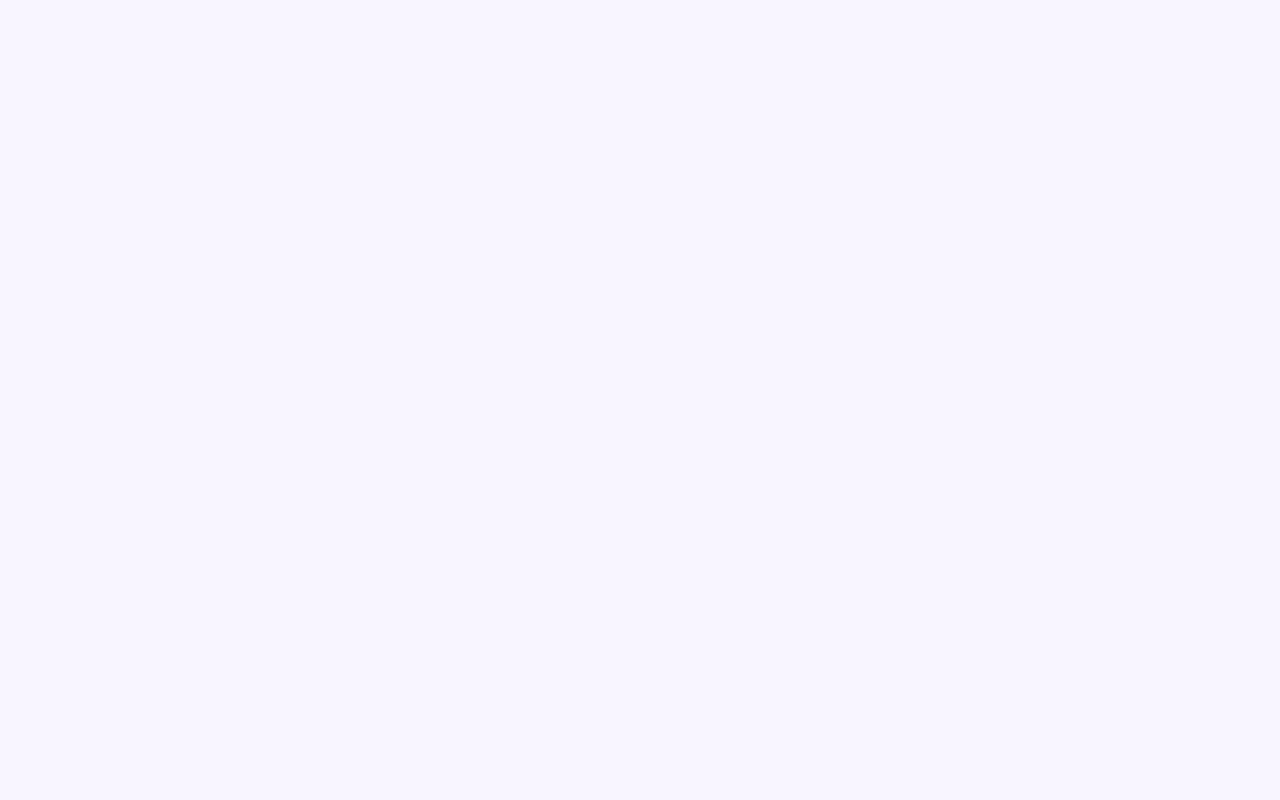
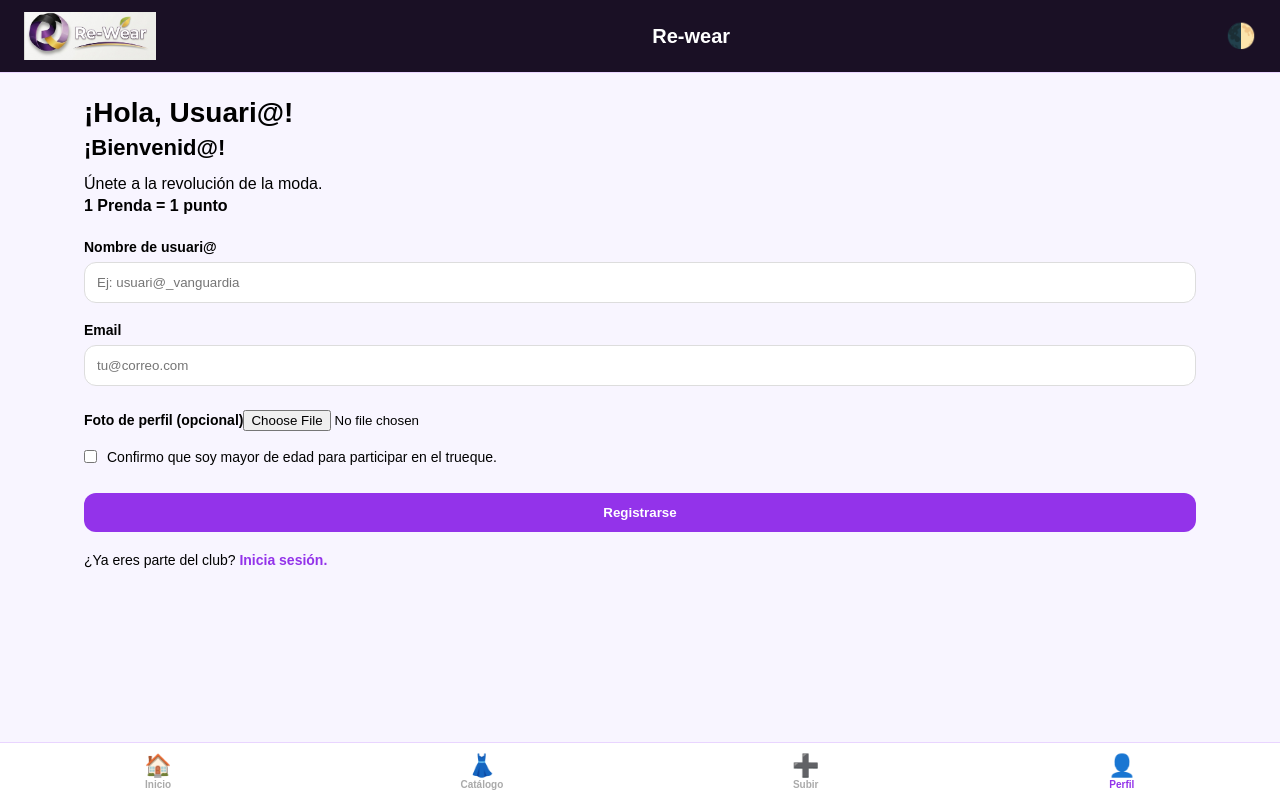
Before and after one commit to Re-Wear-Swap/Frontend, a React (Vite) app: page /register in a window 1280 px wide. Before the commit this address had no page. Built offline with nearby package versions, Linux system fonts and the light colour scheme.

Commit message:
create new pages login  and register

```diff
--- a/src/App.jsx
+++ b/src/App.jsx
@@ -3,6 +3,10 @@ import { HomePage } from './components/pages/HomePage'
 import { ProfilePage } from './components/pages/ProfilePage'
 import { CatalogPage } from './components/pages/CatalogPage'
 import { UploadPage } from './components/pages/UploadPage'
+
+// ⭐ AÑADIDOS
+import { LoginPage } from './components/pages/LoginPage'
+import { RegisterPage } from './components/pages/RegisterPage'
 
 export default function App() {
   return (
@@ -11,6 +15,10 @@ export default function App() {
       <Route path="/profile" element={<ProfilePage />} />
       <Route path="/catalog" element={<CatalogPage />} />
       <Route path="/upload" element={<UploadPage />} />
+
+      <Route path="/login" element={<LoginPage />} />
+      <Route path="/register" element={<RegisterPage />} />
+      <Route path="*" element={<HomePage />} />
     </Routes>
   )
 }
--- /dev/null
+++ b/src/components/pages/LoginPage.jsx
@@ -0,0 +1,89 @@
+import { useState } from 'react'
+import { useNavigate } from 'react-router-dom'
+import { HomeTemplate } from '../templates/HomeTemplate'
+import { useUser } from '../../context/UserContext'
+
+export function LoginPage() {
+  const navigate = useNavigate()
+  const { login } = useUser()
+
+  const [email, setEmail] = useState('')
+
+  const handleSubmit = (e) => {
+    e.preventDefault()
+
+    login({
+      name: email.split('@')[0],
+      username: email.split('@')[0],
+      email,
+      photo: null,
+      points: 1,
+      swaps: 0,
+      verified: true
+    })
+
+    navigate('/profile')
+  }
+
+  return (
+    <HomeTemplate activeTab="perfil">
+      <div style={{ padding: '24px 20px' }}>
+
+        <h1 style={{ fontSize: 28, fontWeight: 800, marginBottom: 10 }}>
+          ¡Bienvenid@ de nuevo!
+        </h1>
+
+        <p style={{ fontSize: 16, marginBottom: 20 }}>
+          Inicia sesión para continuar con tus trueques.
+        </p>
+
+        <form onSubmit={handleSubmit} style={{ display: 'flex', flexDirection: 'column', gap: 18 }}>
+
+          <div>
+            <label style={{ fontSize: 14, fontWeight: 700 }}>Email</label>
+            <input
+              type="email"
+              placeholder="tu@correo.com"
+              value={email}
+              onChange={e => setEmail(e.target.value)}
+              required
+              style={{
+                width: '100%',
+                padding: 12,
+                borderRadius: 12,
+                border: '1px solid #ddd',
+                marginTop: 6
+              }}
+            />
+          </div>
+
+          <button
+            type="submit"
+            style={{
+              background: '#9333ea',
+              color: 'white',
+              padding: '12px 16px',
+              borderRadius: 12,
+              border: 'none',
+              fontWeight: 700,
+              cursor: 'pointer',
+              marginTop: 10
+            }}
+          >
+            Iniciar sesión
+          </button>
+        </form>
+
+        <p style={{ marginTop: 20, fontSize: 14 }}>
+          ¿Aún no tienes cuenta?{' '}
+          <span
+            onClick={() => navigate('/register')}
+            style={{ color: '#9333ea', fontWeight: 700, cursor: 'pointer' }}
+          >
+            Regístrate aquí.
+          </span>
+        </p>
+      </div>
+    </HomeTemplate>
+  )
+}
--- a/src/components/pages/ProfilePage.jsx
+++ b/src/components/pages/ProfilePage.jsx
@@ -1,20 +1,24 @@
 import { HomeTemplate } from '../templates/HomeTemplate'
 import { ProfileInfo } from '../organisms/ProfileInfo'
 import { ProfileTabs } from '../organisms/ProfileTabs'
-
-const USER = {
-  name: 'Daniel',
-  username: 'daniel_re',
-  photo: 'https://randomuser.me/api/portraits/men/98.jpg',
-  verified: true,
-  points: 3,
-  swaps: 12,
-}
+import { useUser } from '../../context/UserContext'
 
 export function ProfilePage() {
+  const { user } = useUser()
+
+  // Si no hay usuario logueado, evitamos romper la UI
+  const activeUser = user || {
+    name: 'Invitad@',
+    username: 'usuario',
+    photo: null,
+    verified: false,
+    points: 0,
+    swaps: 0,
+  }
+
   return (
     <HomeTemplate activeTab="perfil">
-      <ProfileInfo user={USER} />
+      <ProfileInfo user={activeUser} />
       <ProfileTabs />
     </HomeTemplate>
   )
--- /dev/null
+++ b/src/components/pages/RegisterPage.jsx
@@ -0,0 +1,147 @@
+import { useState } from 'react'
+import { useNavigate } from 'react-router-dom'
+import { HomeTemplate } from '../templates/HomeTemplate'
+import { useUser } from '../../context/UserContext'
+
+export function RegisterPage() {
+  const navigate = useNavigate()
+  const { login } = useUser()
+
+  const [username, setUsername] = useState('')
+  const [email, setEmail] = useState('')
+  const [photo, setPhoto] = useState(null)
+  const [isAdult, setIsAdult] = useState(false)
+
+  const handleSubmit = (e) => {
+    e.preventDefault()
+
+    if (!isAdult) {
+      alert("Debes confirmar que eres mayor de edad para participar en el trueque.")
+      return
+    }
+
+    const photoUrl = photo ? URL.createObjectURL(photo) : null
+
+    login({
+      name: username,
+      username,
+      email,
+      photo: photoUrl,
+      points: 1,
+      swaps: 0,
+      verified: true
+    })
+
+    navigate('/profile')
+  }
+
+  return (
+    <HomeTemplate activeTab="perfil">
+      <div style={{ padding: '24px 20px' }}>
+
+        <h1 style={{ fontSize: 28, fontWeight: 800, marginBottom: 6 }}>
+          ¡Hola, Usuari@!
+        </h1>
+
+        <h2 style={{ fontSize: 22, fontWeight: 700, marginBottom: 12 }}>
+          ¡Bienvenid@!
+        </h2>
+
+        <p style={{ fontSize: 16, marginBottom: 20, lineHeight: 1.4 }}>
+          Únete a la revolución de la moda. <br />
+          <strong>1 Prenda = 1 punto</strong>
+        </p>
+
+        <form onSubmit={handleSubmit} style={{ display: 'flex', flexDirection: 'column', gap: 18 }}>
+
+          {/* Nombre de usuario */}
+          <div>
+            <label style={{ fontSize: 14, fontWeight: 700 }}>Nombre de usuari@</label>
+            <input
+              type="text"
+              placeholder="Ej: usuari@_vanguardia"
+              value={username}
+              onChange={e => setUsername(e.target.value)}
+              required
+              style={{
+                width: '100%',
+                padding: 12,
+                borderRadius: 12,
+                border: '1px solid #ddd',
+                marginTop: 6
+              }}
+            />
+          </div>
+
+          {/* Email */}
+          <div>
+            <label style={{ fontSize: 14, fontWeight: 700 }}>Email</label>
+            <input
+              type="email"
+              placeholder="tu@correo.com"
+              value={email}
+              onChange={e => setEmail(e.target.value)}
+              required
+              style={{
+                width: '100%',
+                padding: 12,
+                borderRadius: 12,
+                border: '1px solid #ddd',
+                marginTop: 6
+              }}
+            />
+          </div>
+
+          {/* FOTO DE PERFIL — DEBAJO DE NOMBRE Y EMAIL */}
+          <div>
+            <label style={{ fontSize: 14, fontWeight: 700 }}>Foto de perfil (opcional)</label>
+            <input
+              type="file"
+              accept="image/*"
+              onChange={e => setPhoto(e.target.files[0])}
+              style={{ marginTop: 6 }}
+            />
+          </div>
+
+          {/* Checkbox */}
+          <label style={{ display: 'flex', alignItems: 'center', gap: 10, fontSize: 14 }}>
+            <input
+              type="checkbox"
+              checked={isAdult}
+              onChange={() => setIsAdult(!isAdult)}
+              required
+            />
+            Confirmo que soy mayor de edad para participar en el trueque.
+          </label>
+
+          {/* Botón */}
+          <button
+            type="submit"
+            style={{
+              background: '#9333ea',
+              color: 'white',
+              padding: '12px 16px',
+              borderRadius: 12,
+              border: 'none',
+              fontWeight: 700,
+              cursor: 'pointer',
+              marginTop: 10
+            }}
+          >
+            Registrarse
+          </button>
+        </form>
+
+        <p style={{ marginTop: 20, fontSize: 14 }}>
+          ¿Ya eres parte del club?{' '}
+          <span
+            onClick={() => navigate('/login')}
+            style={{ color: '#9333ea', fontWeight: 700, cursor: 'pointer' }}
+          >
+            Inicia sesión.
+          </span>
+        </p>
+      </div>
+    </HomeTemplate>
+  )
+}
--- /dev/null
+++ b/src/context/UserContext.jsx
@@ -0,0 +1,27 @@
+import { createContext, useContext, useState } from 'react'
+
+const UserContext = createContext()
+
+export function UserProvider({ children }) {
+  const [user, setUser] = useState(null)
+
+  const login = (userData) => {
+    setUser(userData)
+  }
+
+  const logout = () => setUser(null)
+
+  const updatePhoto = (photoUrl) => {
+    setUser(prev => ({ ...prev, photo: photoUrl }))
+  }
+
+  return (
+    <UserContext.Provider value={{ user, login, logout, updatePhoto }}>
+      {children}
+    </UserContext.Provider>
+  )
+}
+
+export function useUser() {
+  return useContext(UserContext)
+}
--- a/src/main.jsx
+++ b/src/main.jsx
@@ -1,19 +1,24 @@
 import { StrictMode } from 'react'
 import { createRoot } from 'react-dom/client'
 import { BrowserRouter } from 'react-router-dom'
+
 import { ThemeProvider } from './context/ThemeContext'
 import { ArticlesProvider } from './context/ArticlesContext'
+import { UserProvider } from './context/UserContext'   // ⭐ AÑADIDO
+
 import './index.css'
 import App from './App.jsx'
 
 createRoot(document.getElementById('root')).render(
   <StrictMode>
     <BrowserRouter>
-      <ThemeProvider>
-        <ArticlesProvider>
-          <App />
-        </ArticlesProvider>
-      </ThemeProvider>
+      <UserProvider>               {/* ⭐ ENVOLVEMOS TODA LA APP */}
+        <ThemeProvider>
+          <ArticlesProvider>
+            <App />
+          </ArticlesProvider>
+        </ThemeProvider>
+      </UserProvider>
     </BrowserRouter>
   </StrictMode>
 )
```
